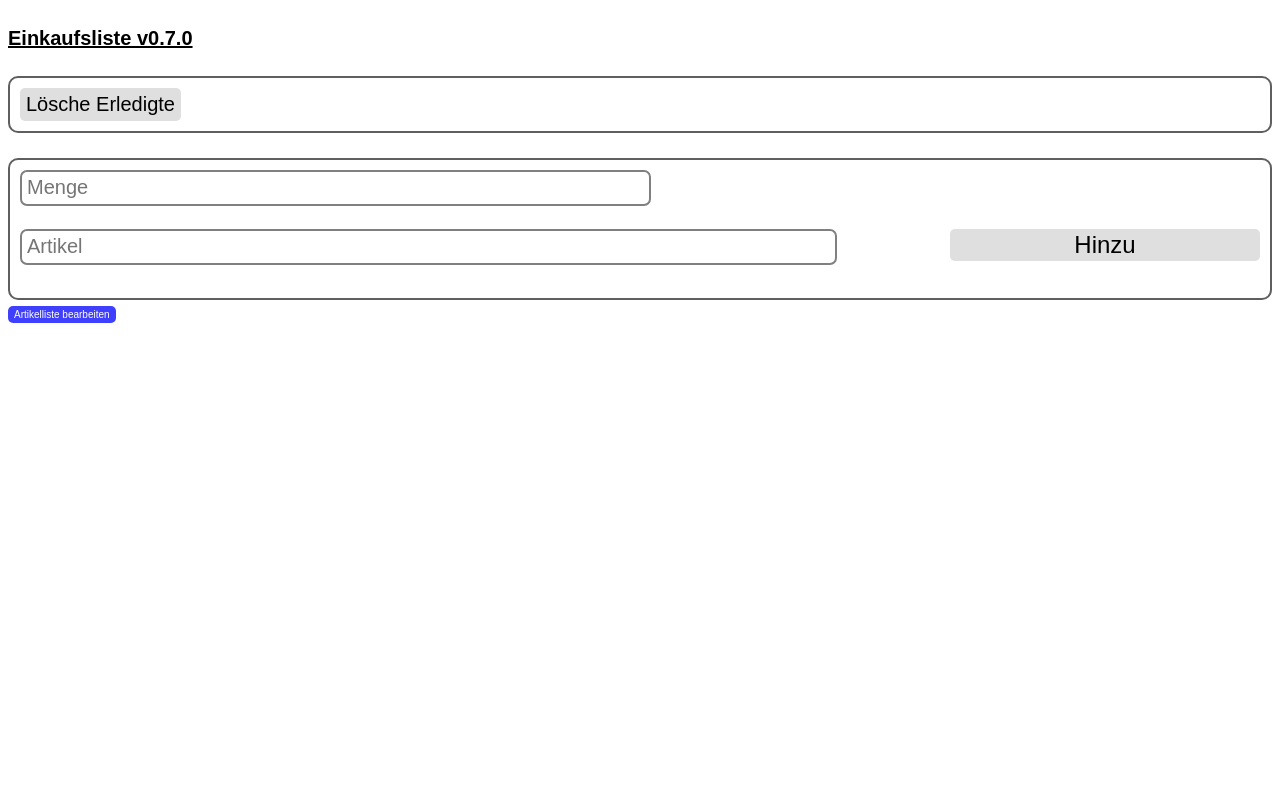
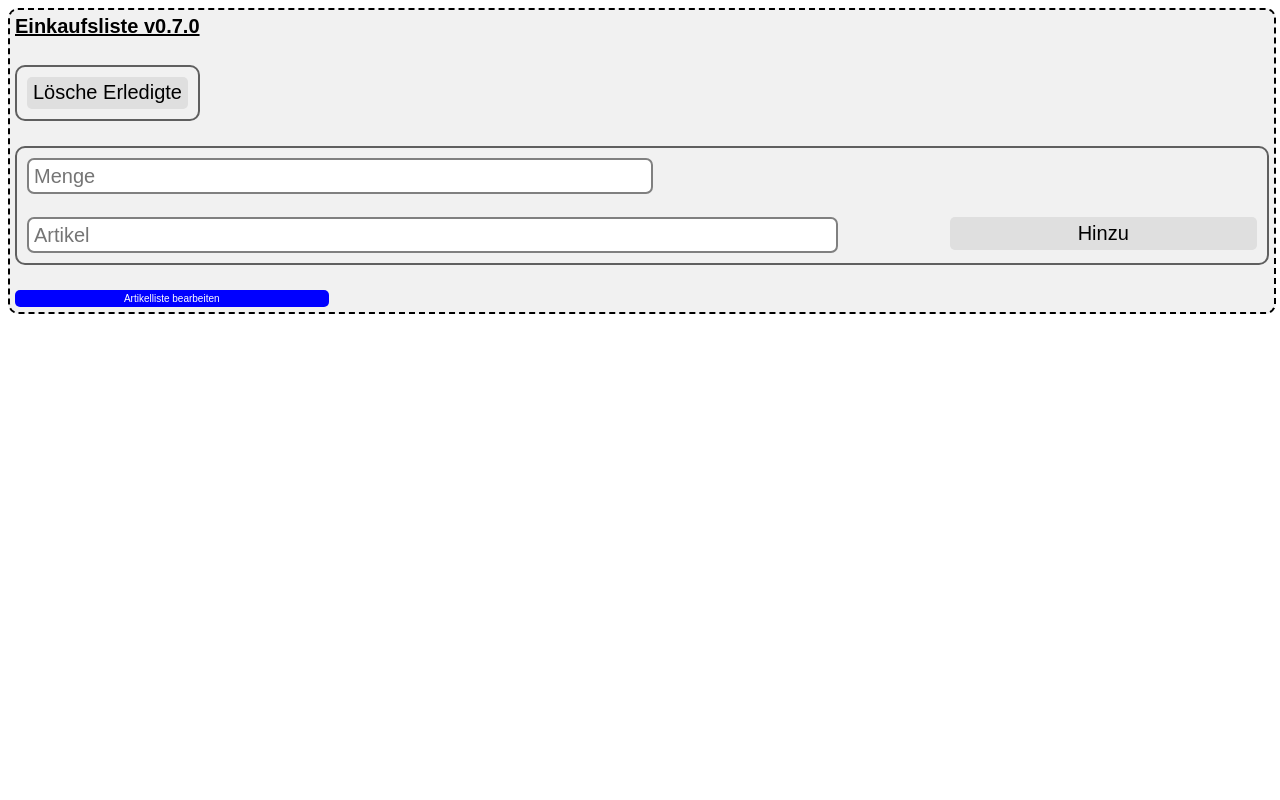
Before and after one commit to lNaymonl/Einkaufsliste, a PHP site: page / in a window 1280 px wide. Run offline with PHP 8.4, Linux system fonts and the light colour scheme.

Commit message:
Classes and Styles updated

```diff
--- a/index.php
+++ b/index.php
@@ -3,6 +3,7 @@
   <head>
     <meta name="viewport" content="width=device-width, initial-scale=1">
     <link rel="stylesheet" href="style.css">
+    <!-- <link rel="stylesheet" href="style_old.css"> -->
   </head>
   <body>
     <script>
@@ -11,7 +12,7 @@
         document.getElementById('itemtext').value = dropboxvalue;
       }
     </script>
-    <div class="main">
+    <div class="index-main main">
       <h4><u>Einkaufsliste v0.7.0</u></h4>
 
       <!-- Liste -->
@@ -60,21 +61,21 @@
 
     if ($checked == "1")
     {
-      $divclass = "itemon div-item";
-      $spanclass = "itemon span-item";
-      $buttonclass = "itembuttonon itembutton";
+      $divclass = "item-on item-wrapper";
+      $spanclass = "item-on item-amount";
+      $buttonclass = "item-on item-button";
       $checkmark = "";
     }
     else
     {
-      $divclass = "itemoff div-item";
-      $spanclass = "itemoff span-item";
-      $buttonclass = "itembuttonoff itembutton";
+      $divclass = "item-off item-wrapper";
+      $spanclass = "item-off item-amount";
+      $buttonclass = "item-off item-button";
       $checkmark = "&checkmark;";
     }
 
     echo "        <div class=\"".$divclass."\">\n";
-    echo "          <span class=\"itemcheck\">".$checkmark."</span>\n";
+    echo "          <span class=\"item-check\">".$checkmark."</span>\n";
     echo "          <span class=\"".$spanclass."\">".$quant."</span>\n";
 //    echo "          <label class=\"".$spanclass."\">".$quant."</label>\n";
     echo "          <input class=\"".$buttonclass."\" type=\"submit\" name=\"check\" value=\"". $item."\" />\n";
@@ -86,9 +87,7 @@
       <!-- delete button -->
       <div class="delete">
         <form action="delete.php" method="post">
-          <div class="itemsubmit">
-            <input class="deletebutton button" type="submit" value="L&ouml;sche Erledigte"/>
-          </div>
+          <input class="delete-button button" type="submit" value="L&ouml;sche Erledigte"/>
         </form>
       </div> <!-- delete -->
 
@@ -96,11 +95,12 @@
       <div class="add">
         <form action="add.php" method="post" accept-charset="utf-8">
           <!-- A free-text input element with a 'list' of alread added items -->
-          <input class="quantfield inputfield" type="text" name="quantity" placeholder="Menge" />
-          </br> </br>
-          <input class="addfield inputfield" type="text" name="name" id="itemtext" list="items" placeholder="Artikel" />
-          <input class="addbutton button" type="submit" value="Hinzu" />
-          </br> </br>
+          <div class="add-item">
+            <input class="quant-field input-field" type="text" name="quantity" placeholder="Menge" />
+            </br> </br>
+            <input class="add-field input-field" type="text" name="name" id="itemtext" list="items" placeholder="Artikel" />
+            <input class="add-button button" type="submit" value="Hinzu" />
+          </div>
           <!-- This is not needed anymore as item lists are now supported for iPhone
           <select class="addcombo" id="itemdropbox" onchange="copyValue()">
             <option></option>
@@ -139,15 +139,9 @@
       <!-- Button for editing added-items list -->
       <div class="edit">
         <form action="items_index.php" method="post">
-          <div class="itemsubmit">
-            <input class="editbutton button" type="submit" value="Artikelliste bearbeiten"/>
-          </div>
+          <input class="edit-button button" type="submit" value="Artikelliste bearbeiten"/>
         </form>
       </div> <!-- edit -->
-
-      <!-- vertical space -->
-      <div style="height:100px;">
-      </div>
     </div> <!-- main -->
   </body>
 </html>
--- a/style.css
+++ b/style.css
@@ -6,26 +6,11 @@
   --itemBorderColor: #bbbbbb;
 }
 
-/* ----------- iPhone 5 and 5S ----------- */
-@media (min-device-width: 320px) and (max-device-width: 568px) and (-webkit-min-device-pixel-ratio: 2) {
-}
-
-/* ----------- iPhone 6 ----------- */
-@media (min-device-width: 375px) and (max-device-width: 667px) and (-webkit-min-device-pixel-ratio: 2) {
-}
-
-/* ----------- iPhone 6+ ----------- */
-@media (min-device-width: 414px) and (max-device-width: 736px) and (-webkit-min-device-pixel-ratio: 3) {
-}
-
-/* ----------- iPad 3 and 4 ----------- */
-@media (min-device-width: 768px) and (max-device-width: 1024px) and (-webkit-min-device-pixel-ratio: 2) {
-}
-
 html {
   font-family: Arial, Helvetica, sans-serif;
   font-size: 20px;
-  width: 100%;
+  width: 100vw;
+  height: 100vh;
 }
 
 input {
@@ -34,142 +19,204 @@ input {
   appearance: none;
 }
 
-div.main {
-  width: 100%;
+.main {
+  width: calc(100% - 10px);
+  padding: 5px;
+
+  border-radius: var(--borderRadius);
+  border: 2px dashed black;
 }
 
-/* div.itemon & div.itemoff */
-.div-item {
-  /* display: grid; */
-  /* grid-template-columns: 26.2px auto 1fr; */
+.index-main {
+  background-color: #dfdfdf6e;
+}
+
+.items-main {
+  background-color: #22bfad;
+  overflow-x: hidden;
+}
+
+h4 {
+  margin-top: 0;
+  font-size: 20px;
+}
+
+.item-wrapper {
   margin-top: -2px;
+  padding-top: 2px;
+  padding-bottom: 2px;
+
+  display: flex;
+
+  align-items: center;
+  justify-content: left;
+
+  min-height: 32px;
+
+  font-size: 1em;
+}
+
+.index-main .item-wrapper {
   border: solid var(--itemBorderColor) 2px;
   border-radius: 5px;
-  padding-top: 2px;
-  padding-bottom: 2px;
-  display: flex;
+
+  display: grid;
+  grid-template-columns: 20px min-content 1fr;
 }
 
-/* span.itemon & span.itemoff */
-.span-item {
-  /* padding: 1px 0.3em 0px 0px; */
-  text-align: right;
-  margin: 1px 0 0 0;
-  /* padding: 1px 3px 0 3px; */
-  font-size: 100%;
-  min-width: 50px;
-  width: min-content;
+.items-main .item-wrapper:not(:last-child) {
+  border-bottom: solid var(--itemBorderColor) 2px;
 }
 
-span.itemoff {
+.item-check {
+  text-align: center;
+  cursor: default;
+}
+
+.item-amount {
+  text-align: right;
+  min-width: 50px;
+  line-height: 100%;
+  align-items: center;
+  display: flex;
+  justify-content: right;
+
+  cursor: default;
+}
+
+.item-off.item-amount {
   text-decoration: line-through;
 }
 
-/* .itembuttonon & .itembuttonoff */
-.itembutton {
-  font-size: 100%;
-  white-space: normal;
-  overflow: hidden;
-  background-color: transparent;
-  color: rgb(0, 0, 0);
-  border: none;
-  text-align: left;
-  min-width: 0; /* needed for Firefox */
-  /* width: auto; */
-  width: 100%;
-  width: -moz-available;
-  width: -webkit-fill-available;
-  width: stretch;
-
-  margin-left: 10px;
-  /* margin-left: 1%; */
-  padding: 0;
-}
-
-.itembuttonoff {
+.item-off.item-button {
   text-decoration: line-through;
 }
 
-span.itemcheck {
-  width: 20px;
+.item-button {
+  text-align: left;
   font-size: 100%;
-  text-align: center;
+
+  background-color: transparent;
+  color: rgb(0, 0, 0);
+
+  border: none;
+
+  margin-left: 10px;
+  padding: 0;
+
+  overflow: hidden;
+  white-space: normal;
+
+  cursor: pointer;
 }
 
 .button {
-  /* border: solid var(--field_borderColor) var(--field_borderWidth);
-    border-radius: var(--field_borderRadius); */
+  height: 32.5px;
+
+  font-size: 100%;
+
+  background-color: #dfdfdf;
+  color: #000000;
+
   border: none;
   border-radius: 5px;
-  height: 32.5px;
-  transition: background-color 500ms ease-in-out 0ms;
-  background-color: #dfdfdf;
-  color: #000000;
-  font-size: 100%;
+
+  transition: 300ms ease-in-out 0ms;
+
+  cursor: pointer;
 }
 
-.button:hover {
+.button:not(.editbutton):hover {
   background-color: #c8b3b3;
 }
 
-div.delete {
+.delete {
   margin-top: 25px;
   padding: 10px;
+
   border: solid var(--borderColor) var(--borderWidth);
   border-radius: var(--borderRadius);
 }
 
-div.finish {
-  width: 97%;
-  margin-top: 50px;
-  padding: 10px;
-  border-style: inset;
-  border-color: #f0f0f0;
-  border-width: 3px;
+.items-main .delete-button {
+  width: 100%;
 }
 
-div.add {
+.add {
   margin-top: 25px;
   padding: 10px;
+
   border: solid var(--borderColor) var(--borderWidth);
   border-radius: var(--borderRadius);
 }
 
-/* .addfield & .quanfield */
-.inputfield {
+.input-field {
   font-size: 100%;
+
   height: 30px;
+
   border: solid grey 2px;
   border-radius: 7px;
+
   padding-left: 5px;
 }
 
-.quantfield {
+.quant-field {
   width: 50%;
 }
 
-.addfield {
+.add-field {
   width: 65%;
 }
 
-.addbutton {
+.add-button {
   width: 25%;
   float: right;
-  font-size: 1.2em;
+
+  font-size: 1em;
 }
 
-.editbutton {
-  background-color: rgba(0, 0, 255, 0.751);
+.edit-button {
+  height: 1.7em;
+  min-width: fit-content;
+  width: 25%;
+
+  background-color: rgb(0, 0, 255);
   color: white;
+
   font-size: 50%;
-  height: 1.7em;
+
+  margin-top: 25px;
+}
+
+.edit-button:hover {
+  background-color: rgba(0, 0, 255, 0.737);
+}
+
+.finish {
+  margin-top: 25px;
+  padding: 10px;
+
+  border: solid var(--borderColor) var(--borderWidth);
+  border-radius: var(--borderRadius);
+}
+
+.finish-button {
+  width: 100%;
 }
 
 @media only screen and (max-width: 600px) {
-  .deletebutton {
+  .delete-button {
+    width: 100%;
+  }
+
+  .edit-button {
     width: 100%;
   }
 }
 
 @media screen and (min-width: 600px) {
+  .delete {
+    width: fit-content;
+  }
 }
```
Also changed, not shown: items_index.php (+11 -14 lines).
